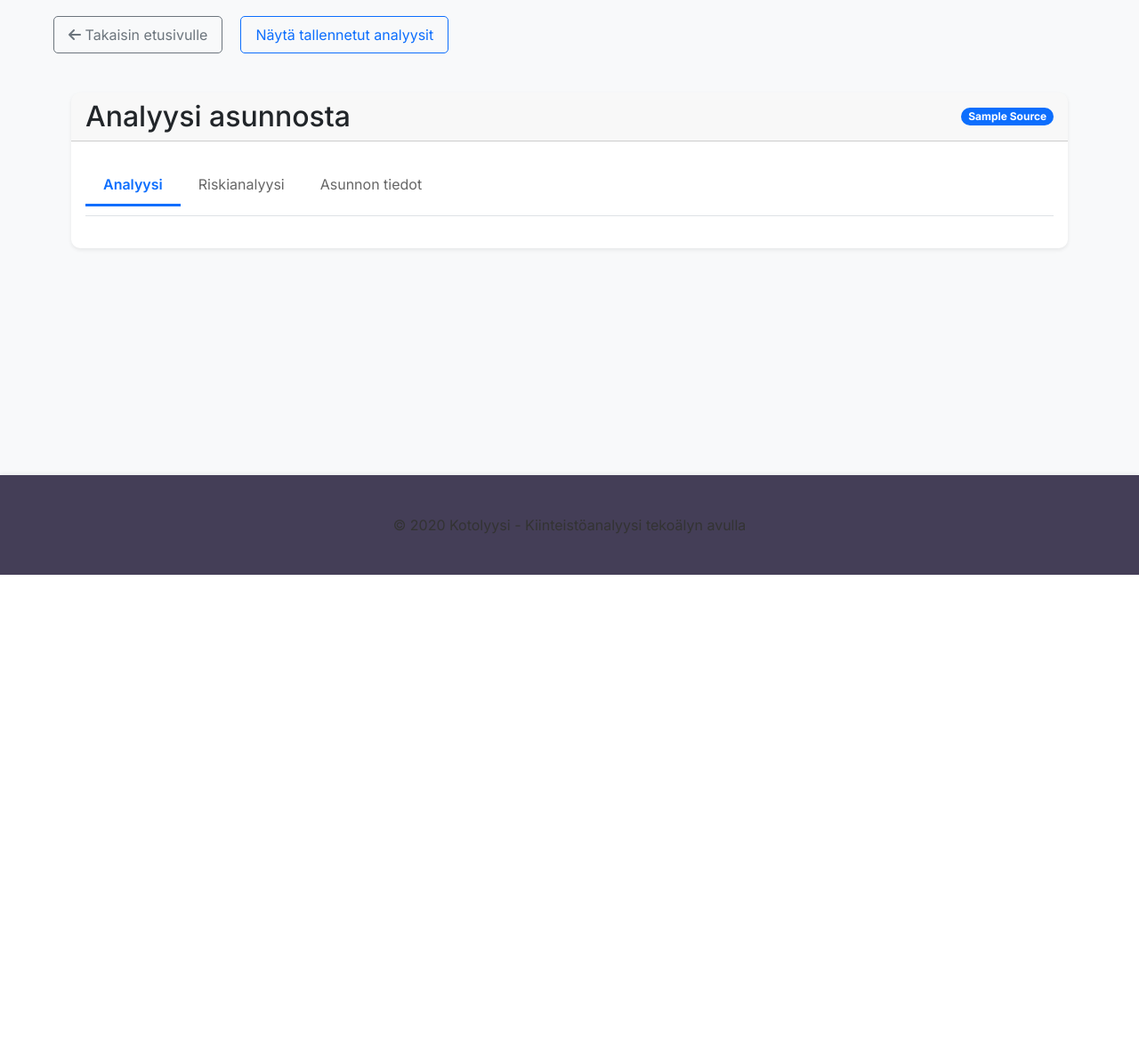
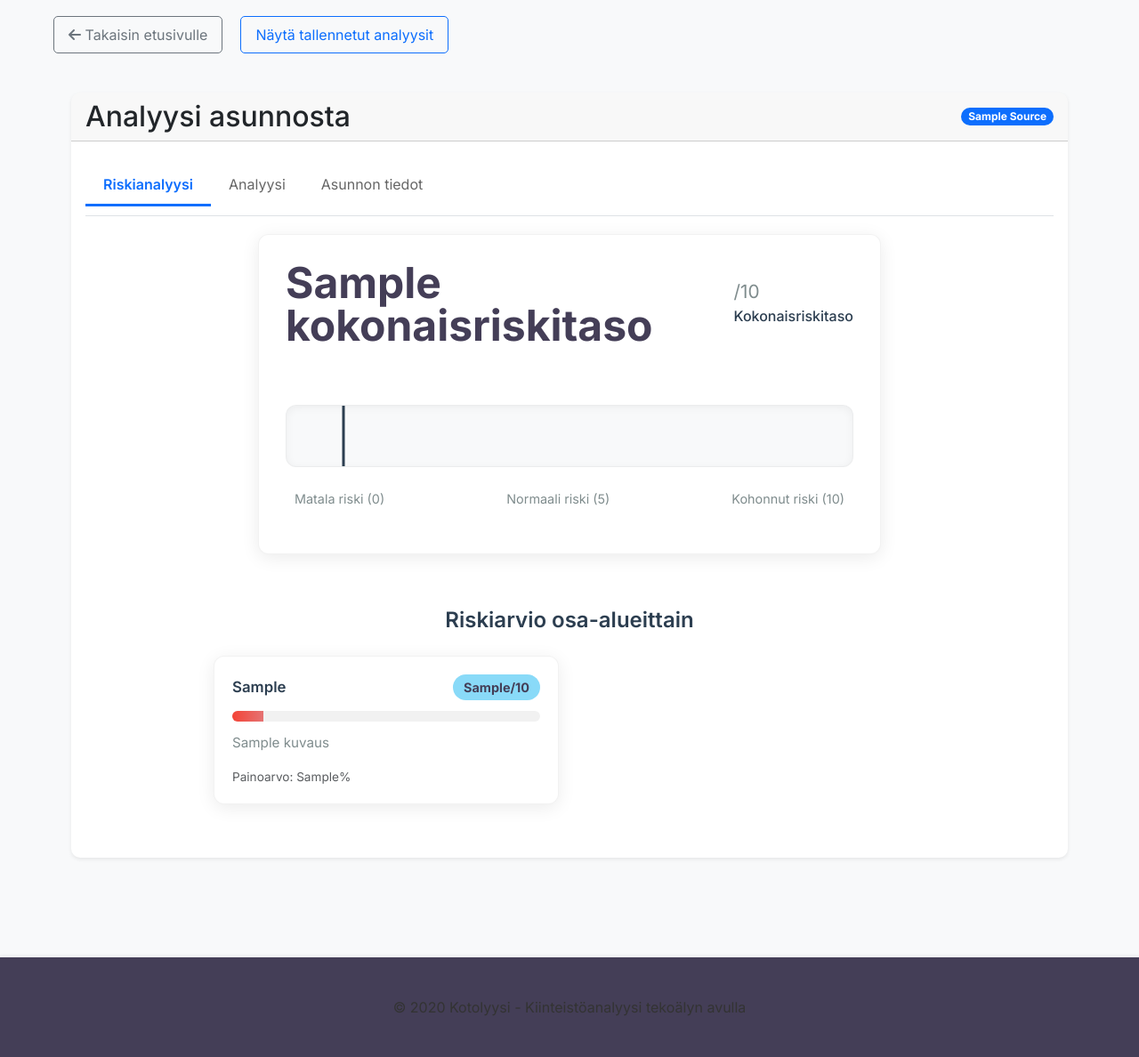
Before and after one commit to MarkkuSeppala/asuntoanalyysi_2, a Python web app: template templates/results.html in a window 1280 px wide. Shown: the part 306-1494 px from the top of the page at 89% size. Before the commit the page ends 952 px from the top, so only its background shows below. Run offline with Jinja, Linux system fonts and the light colour scheme; the template is opened without the code that fills it: most values are stand-ins (such as "Sample title", 1, 10 or a date in 2020).

Commit message:
riskianalyysi ensimmäisenä

```diff
--- a/templates/results.html
+++ b/templates/results.html
@@ -79,18 +79,18 @@
                     </div>
         <div class="card-body">
             <div class="results-tabs">
-                <button class="tab-btn active" data-tab="analysis">Analyysi</button>
-                <button class="tab-btn" data-tab="risk-analysis">Riskianalyysi</button>
+                <button class="tab-btn active" data-tab="risk-analysis">Riskianalyysi</button>
+                <button class="tab-btn" data-tab="analysis">Analyysi</button>
                 <button class="tab-btn" data-tab="raw-data">Asunnon tiedot</button>
             </div>
 
-            <div class="tab-content active" id="analysis">
+            <div class="tab-content" id="analysis">
                 <div class="analysis-content markdown-content">
                     <!-- Tähän tulee analyysi markdown-muodossa -->
                 </div>
             </div>
 
-            <div class="tab-content" id="risk-analysis">
+            <div class="tab-content active" id="risk-analysis">
                 {% if riski_data %}
                 <div class="risk-meter-container">
                     <div class="risk-header">
```
